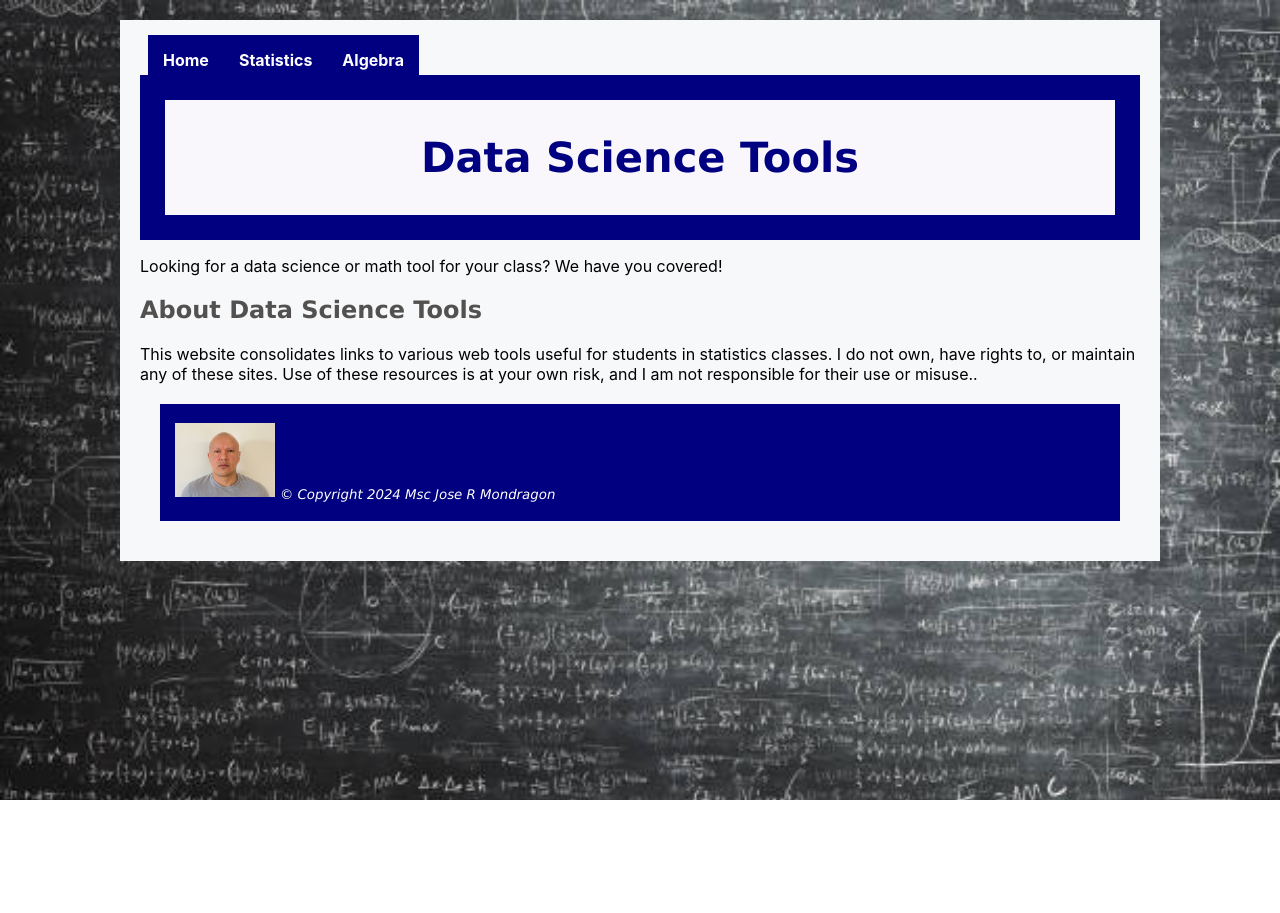
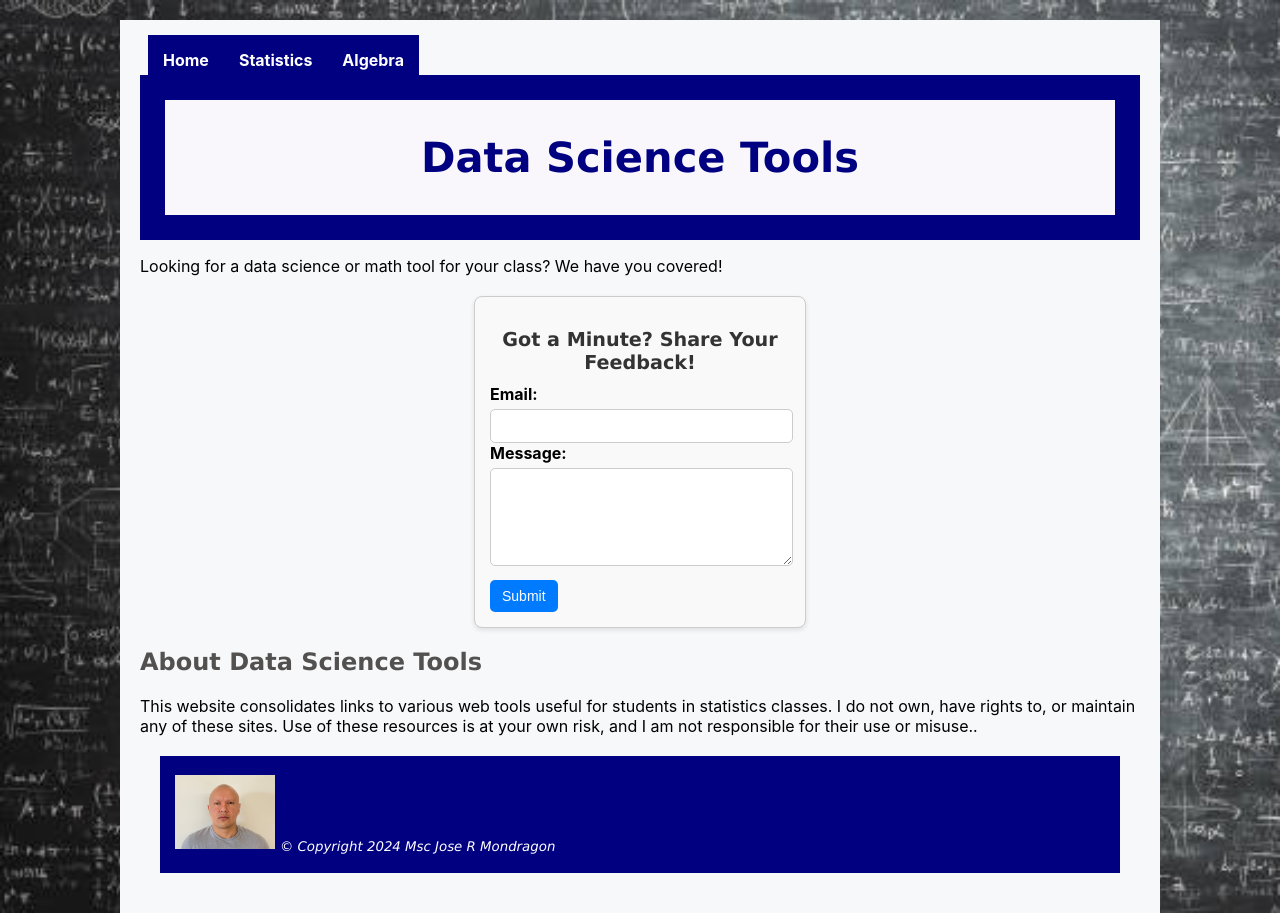
Before and after one commit to mondragon-developer/mdatatools, a React (Create React App) app: page / in a window 1280 px wide. Before the commit the page ends 800 px from the top, so only its background shows below. Built offline with nearby package versions, Linux system fonts and the light colour scheme.

Commit message:
adding feedback form into home

```diff
--- a/package.json
+++ b/package.json
@@ -7,6 +7,7 @@
     "@testing-library/jest-dom": "^5.17.0",
     "@testing-library/react": "^13.4.0",
     "@testing-library/user-event": "^13.5.0",
+    "axios": "^1.6.8",
     "react": "^18.3.1",
     "react-dom": "^18.3.1",
     "react-router-dom": "^6.23.1",
--- a/public/index.html
+++ b/public/index.html
@@ -97,7 +97,7 @@
                 height:60px;
               }
 
-              .footer-image {
+      .footer-image {
                 width: 100px;
                 height: auto;
                 position: relative;
@@ -105,13 +105,78 @@
                 right: 5px;
               }
 
-              .bolder {
+      .bolder {
                 width: 10%;
                 text-align: center;
                 vertical-align: middle;
               }
 
-    </style>
+      .feedback-form {
+                max-width: 300px;  /* Reduced maximum width */
+                margin: 20px  auto;  /* Margin at the top and bottom, align to the right */
+                padding: 15px;  /* Reduced padding */
+                border: 1px solid #ccc;
+                border-radius: 8px;  /* Slightly more rounded corners */
+                background-color: #f9f9f9;
+                text-align: left;  /* Align text inside the form to the left */
+                box-shadow: 0 2px 5px rgba(0, 0, 0, 0.1);  /* Subtle shadow for depth */
+              }
+
+      .feedback-form h2 {
+                margin-bottom: 10px;
+                font-size: 1.2rem;  /* Slightly smaller font size */
+                color: #333;  /* Dark gray color for the title */
+                text-align: center;  /* Center align the title */
+              }
+
+      .feedback-form .form-group {
+                margin-bottom: 10px;
+              }
+
+      .feedback-form label {
+                display: block;
+                margin-bottom: 5px;
+                font-weight: bold;  /* Bold font for labels */
+              }
+
+      .feedback-form input,
+      .feedback-form textarea {
+                width: 95%;  /* Full width for inputs and textarea */
+                padding: 8px;  /* Reduced padding */
+                border: 1px solid #ccc;
+                border-radius: 5px;
+                font-size: 0.875rem;  /* Smaller font size */
+              }
+
+      .feedback-form textarea {
+                resize: vertical;  /* Allow vertical resizing only */
+                height: 80px;  /* Fixed height for the textarea */
+              }
+
+      .feedback-form button {
+
+                padding: 8px 12px;  /* Reduced padding */
+                border: none;
+                border-radius: 5px;
+                background-color: #007bff;
+                color: #fff;
+                cursor: pointer;
+                font-size: 0.875rem;  /* Smaller font size */
+                text-align: center;  /* Center align button text */
+              }
+
+      .feedback-form button:hover {
+                  background-color: #0056b3;
+                }
+
+      .status-message {
+                  margin-top: 10px;  /* Margin above the status message */
+                  font-size: 0.875rem;  /* Smaller font size for the status message */
+                  color: #007bff;  /* Blue text color */
+                  text-align: center;  /* Center align the status message */
+                }
+
+     </style>
   </head>
   <body>
     <div id="root"></div>
--- a/src/App.js
+++ b/src/App.js
@@ -1,4 +1,5 @@
 import profImage from './images/profmondragon.jpg';
+import FeedbackForm from "./FeedbackForm";
 import './App.css';
 import {
   BrowserRouter as Router,
@@ -12,7 +13,7 @@ import Alg from "./Alg";
 
 function App() {
   return (
-    <div class="content">
+    <div className="content">
       <header>
       <h1>Data Science Tools   </h1>
       </header>
@@ -30,7 +31,9 @@ function App() {
         </Route>
         <Route path = "/sta" element={<Sta />}>
         </Route>
-        <Route path = "/" element={<Home />}>
+        <Route path = "/mdatatools" element={<Home />}>
+        </Route>
+        <Route path="/" element={<Home />}>
         </Route>
       </Routes>
     </Router>
--- /dev/null
+++ b/src/Chat.js
@@ -0,0 +1,35 @@
+import React, { useState } from 'react';
+import axios from 'axios';
+
+const Chat = () => {
+  const [message, setMessage] = useState('');
+  const [response, setResponse] = useState('');
+
+  const handleSendMessage = async () => {
+    try {
+      const res = await axios.post('http://localhost:5000/api/chat', { message });
+      setResponse(res.data.choices[0].message.content);
+    } catch (error) {
+      console.error('Error sending message:', error);
+      setResponse('Failed to fetch response')
+    }
+  };
+
+  return (
+    <div>
+      <h2>Chat with GPT-3.5</h2>
+      <input
+        type="text"
+        value={ message }
+        onChange={(e) => setMessage(e.target.value)}
+       />
+      <button onClick={handleSendMessage}>Send</button>
+      <div>
+        <h3>Response:</h3>
+        <p>{response}</p>
+      </div>
+    </div>
+  );
+};
+
+export default Chat;
--- /dev/null
+++ b/src/FeedbackForm.js
@@ -0,0 +1,65 @@
+import React, { useState } from "react";
+
+const FeedbackForm = () => {
+  const [message, setMessage] = useState('');
+  const [email, setEmail] = useState('');
+  const [status, setStatus] = useState('');
+
+  const handleSubmit = async (e) => {
+    e.preventDefault();
+
+    const formData = new FormData();
+    formData.append('email', email);
+    formData.append('message', message);
+    formData.append('access_key', 'fb87a7d4-5bb1-4b37-ad82-573c7bd5428e');
+
+    try {
+      const response = await fetch('https://api.web3forms.com/submit', {
+        method: 'POST',
+        body: formData,
+      });
+
+      if (response.ok) {
+        setStatus('Thank you for your feedback!');
+        setMessage('');
+        setEmail('');
+      } else {
+        setStatus('Failed to send feedback. Please try again.');
+      }
+    } catch (error) {
+      console.error('Error sending feedback:', error);
+      setStatus('An error occurred while sending feedback. Please try again.');
+    }
+  };
+
+  return (
+    <form onSubmit={handleSubmit} className="feedback-form">
+      <h2>Got a Minute? Share Your Feedback!</h2>
+      <div>
+        <label htmlFor="email">Email:</label>
+        <input
+          type="email"
+          id="email"
+          name="email"
+          value={email}
+          onChange={(e) => setEmail(e.target.value)}
+          required
+        />
+      </div>
+      <div className="form-group">
+        <label htmlFor="message">Message:</label>
+        <textarea
+          id="message"
+          name="message"
+          value={message}
+          onChange={(e) => setMessage(e.target.value)}
+          required
+        />
+      </div>
+      <button type="submit" className="btn-submit">Submit</button>
+      {status && <p>{status}</p>}
+    </form>
+  );
+};
+
+export default FeedbackForm;
--- a/src/Home.js
+++ b/src/Home.js
@@ -1,9 +1,15 @@
 import React, { Component } from "react";
+import FeedbackForm from "./FeedbackForm";
+// import Chat from "./Chat";
 
 class Home extends Component {
     render() {
         return(
             <div><p>Looking for a data science or math tool for your class? We have you covered!</p>
+            <section className="feedback-section">
+            <FeedbackForm />
+            </section>
+            {/* <Chat /> */}
             </div>
         );
     }
```
Also changed, not shown: 1 other file (tests, documents, lock files or other folders).
